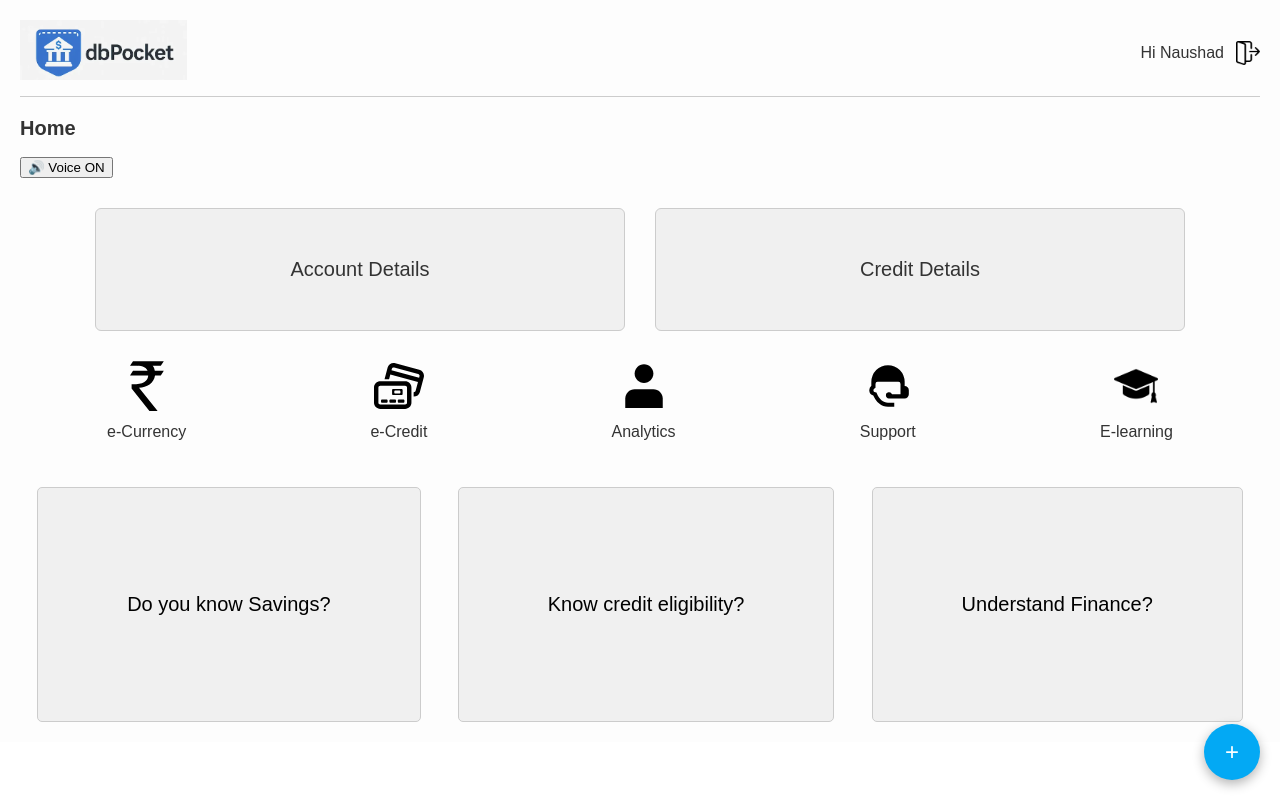
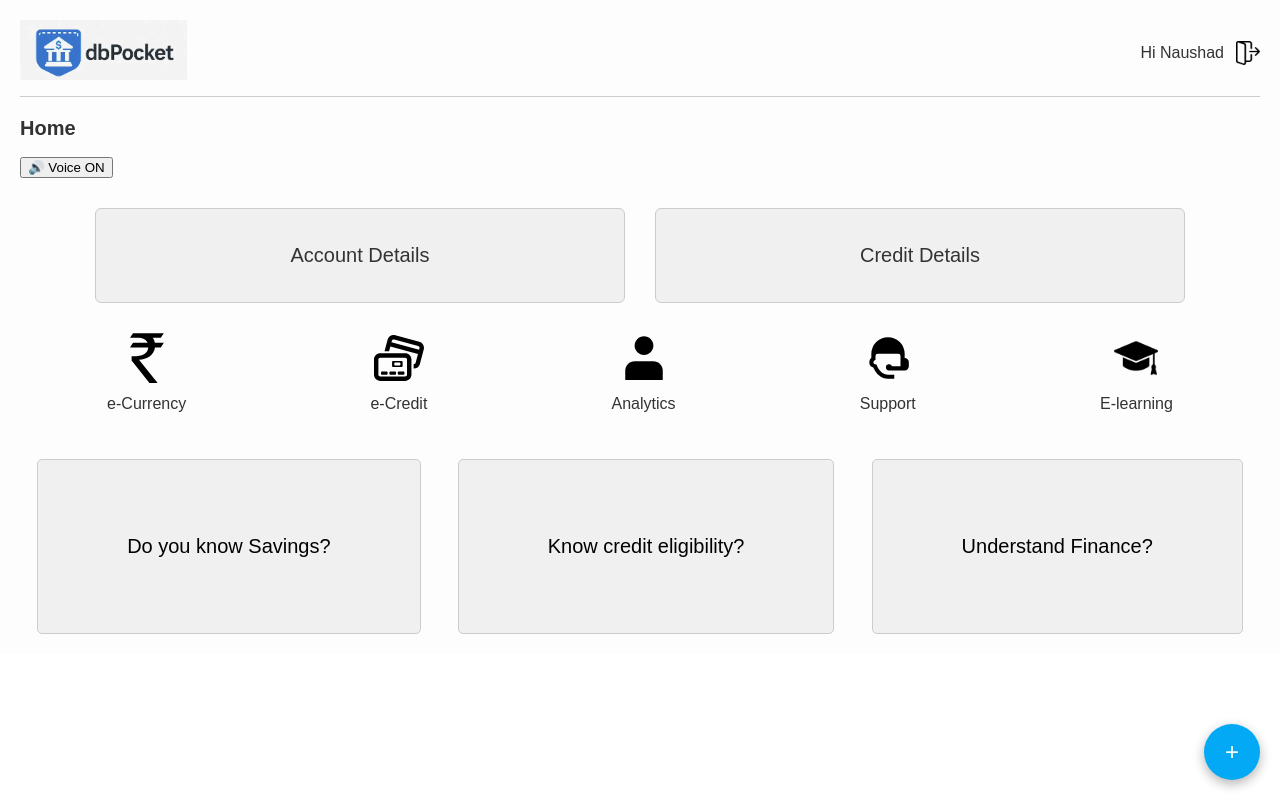
Before and after one commit to Shrutii9/Financial-Inclusion, a React (Create React App) app: page / in a window 1280 px wide. Built offline with nearby package versions, Linux system fonts and the light colour scheme.

Commit message:
landing css

```diff
--- a/src/LandingPage.css
+++ b/src/LandingPage.css
@@ -43,7 +43,7 @@
 .dbhack .card {
     flex: 1 1;
     background: #f0f0f0;
-    padding: 49px;
+    padding: 35px;
     border: 1px solid #ccc;
     border-radius: 6px;
     text-align: center;
@@ -83,7 +83,7 @@
 }
 
 .dbhack .quiz-section button {
-    padding: 105px 89px;
+    padding: 75px 89px;
     font-size: 20px;
     cursor: pointer;
     background-color: #f0f0f0;
```
